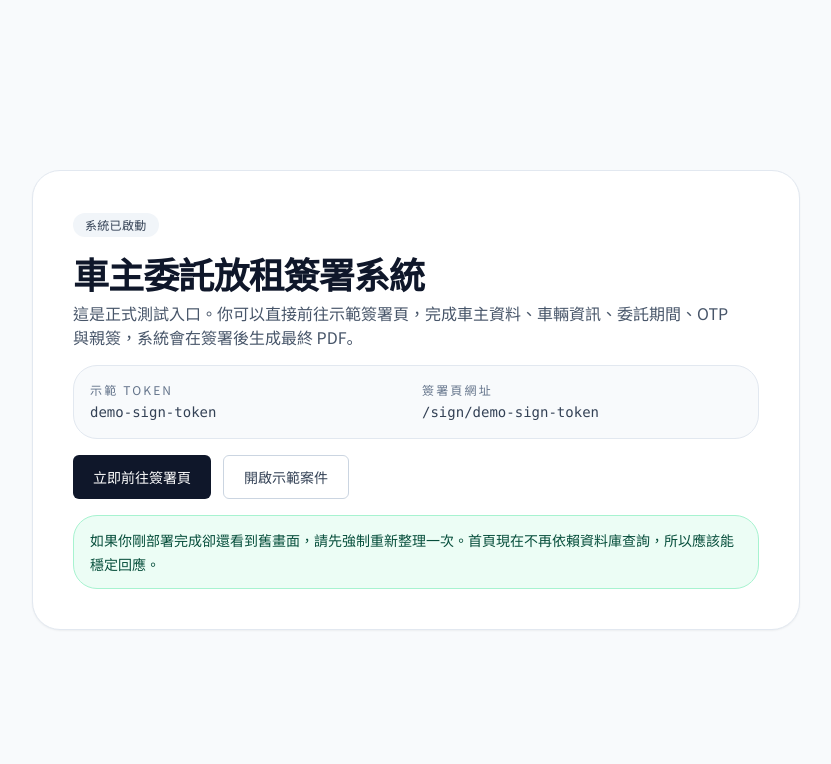
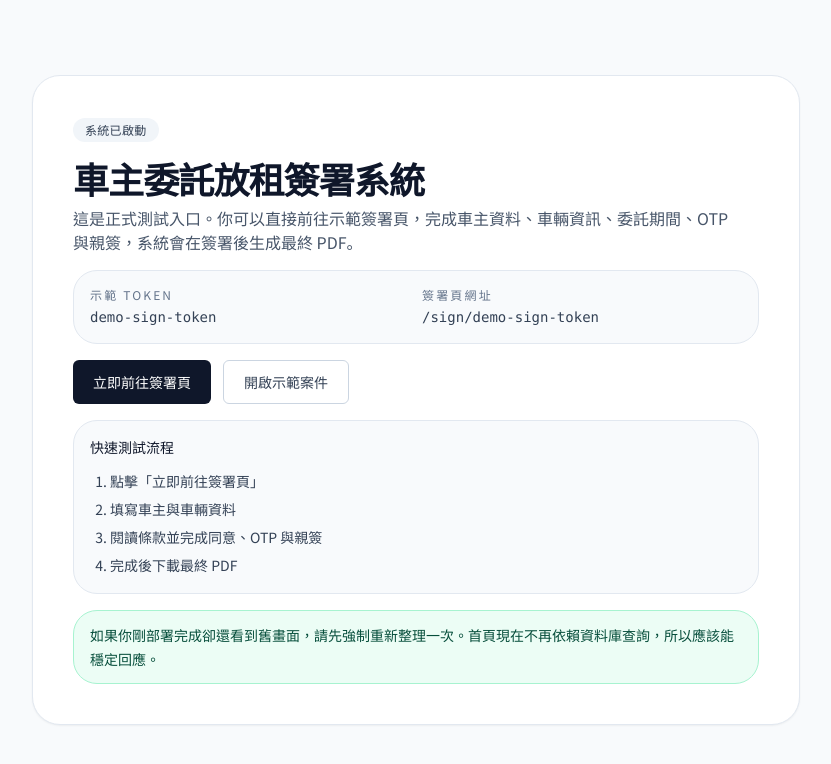
Before and after one commit to ChiZhengYuan/loan-test, a Next.js app: page / in a window 1280 px wide. Shown: the top 764 px of the page, without its empty margins (224-1055 px from the left). Built offline with nearby package versions, Linux system fonts and the light colour scheme.

Commit message:
Add quick test flow to homepage

```diff
--- a/app/page.tsx
+++ b/app/page.tsx
@@ -36,6 +36,16 @@ export default function HomePage() {
               </a>
             </div>
 
+            <div className="grid gap-3 rounded-2xl border border-slate-200 bg-slate-50 p-4 text-sm text-slate-700">
+              <div className="font-medium text-slate-900">快速測試流程</div>
+              <ol className="list-decimal space-y-1 pl-5 leading-6">
+                <li>點擊「立即前往簽署頁」</li>
+                <li>填寫車主與車輛資料</li>
+                <li>閱讀條款並完成同意、OTP 與親簽</li>
+                <li>完成後下載最終 PDF</li>
+              </ol>
+            </div>
+
             <div className="rounded-2xl border border-emerald-200 bg-emerald-50 px-4 py-3 text-sm leading-6 text-emerald-900">
               如果你剛部署完成卻還看到舊畫面，請先強制重新整理一次。首頁現在不再依賴資料庫查詢，所以應該能穩定回應。
             </div>
```
